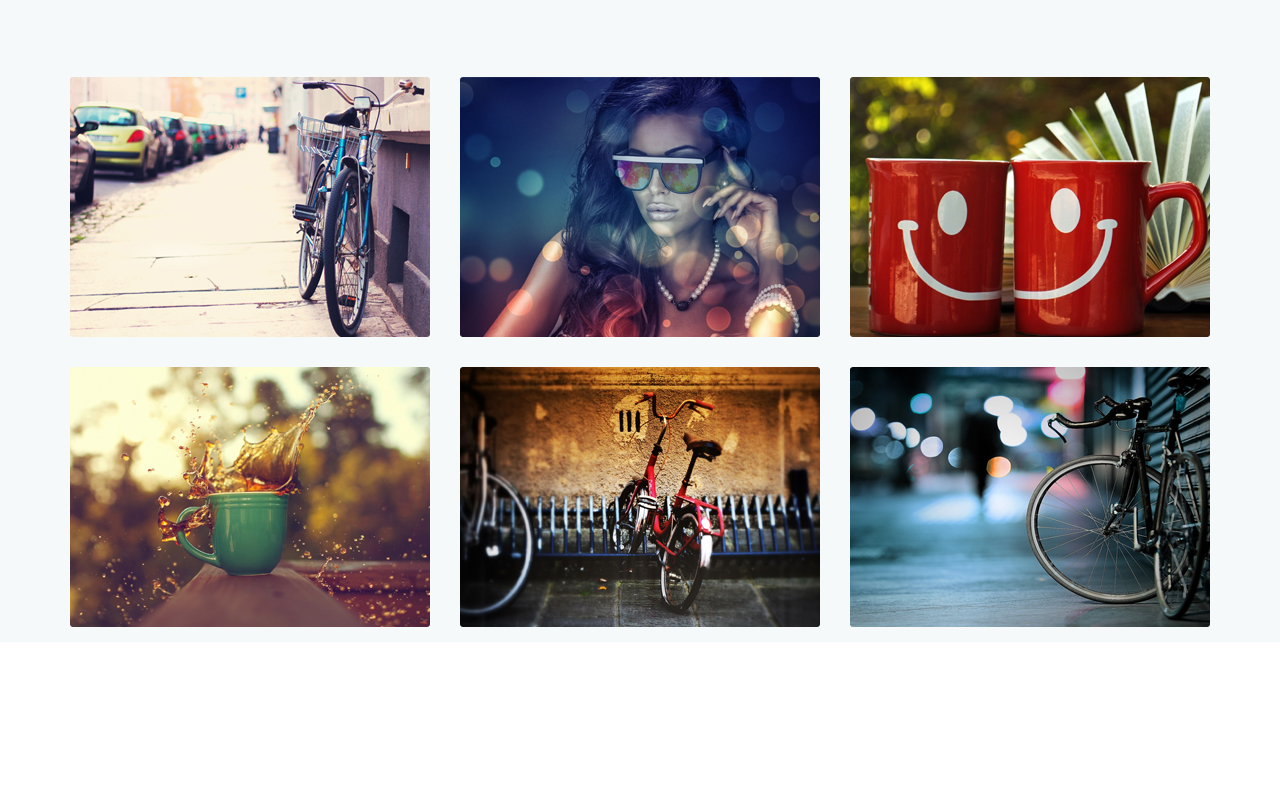
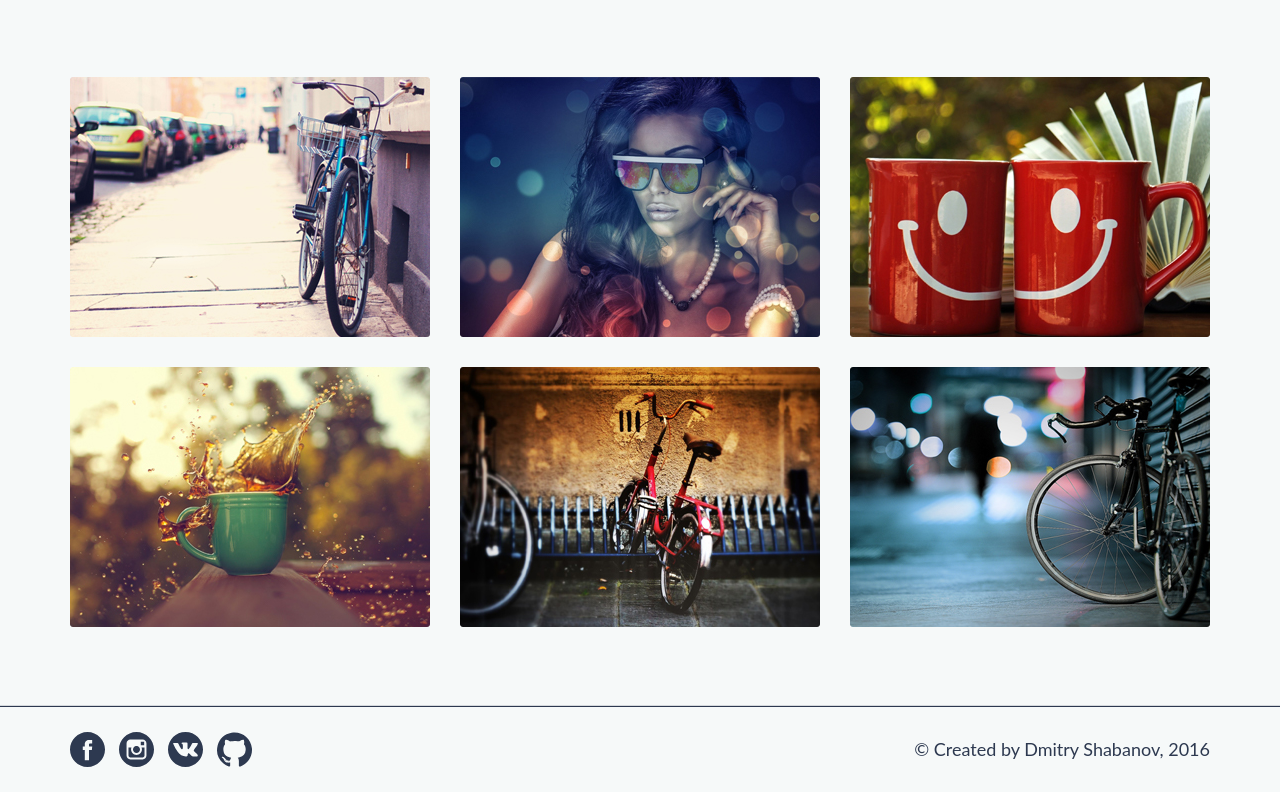
Before and after one commit to DmitryShabanov/Portfolio, a website: page src/index.html in a window 1280 px wide. Shown: the part 161-953 px from the top of the page. Before the commit the page ends 803 px from the top, so only its background shows below. Drawn offline with nearby package versions, Linux system fonts and the light colour scheme; files that its build step writes are made by us from their sources.

Commit message:
add footer section

```diff
--- a/src/index.html
+++ b/src/index.html
@@ -21,8 +21,6 @@
       <div class="portfolio__full-background"></div>
       <div class="portfolio__full-image">
         <div class="portfolio__close-button">X</div>
-        <!-- <div class="portgolio__left-angle"></div>
-        <div class="portgolio__right-angle"></div> -->
       </div>
       <div class="row works">
         <div class="col-4 work__mobile work__tablet">
@@ -77,6 +75,22 @@
     </div>
   </section>
 
+  <footer class="footer">
+    <div class="container">
+      <div class="row">
+        <div class="col-12">
+          <div class="footer__social">
+            <a class="footer__social-item" style="background-image: url(images/facebook.svg);" href="https://www.facebook.com/profile.php?id=100009905260932"></a>
+            <a class="footer__social-item" style="background-image: url(images/instagram.svg);" href="https://www.instagram.com/shabanov_d/"></a>
+            <a class="footer__social-item" style="background-image: url(images/vk.svg);" href="https://vk.com/shabanov_d97"></a>
+            <a class="footer__social-item" style="background-image: url(images/github.svg);" href="https://github.com/DmitryShabanov"></a>
+          </div>
+          <p class="footer__copyright">© Created by Dmitry Shabanov, 2016</p>
+        </div>
+      </div>
+    </div>
+  </footer>
+
   <script src="js/main.js" type="text/javascript"></script>
 </body>
 </html>
--- /dev/null
+++ b/src/stylesheets/components/_footer.scss
@@ -0,0 +1,61 @@
+.footer {
+  // border-top: 1px solid #2d3950;
+  background-color: $bg-color;
+  box-shadow: 0 -1px 1px #2d3950;
+}
+
+.footer__social {
+  float: left;
+
+  margin: 25px 0;
+  margin-left: -7px;
+
+  @extend %clear;
+
+  @media screen and (max-width: $breakpoint-tablet - 1) {
+    float: none;
+
+    width: 196px;
+    margin: 25px auto;
+    margin-bottom: 15px;
+  }
+}
+
+.footer__social-item {
+  display: block;
+  float: left;
+
+  width: 35px;
+  height: 35px;
+  margin-right: 7px;
+  margin-left: 7px;
+
+  text-decoration: none;
+
+  background: no-repeat center;
+  background-size: cover;
+}
+
+.footer__copyright {
+  float: right;
+
+  height: 85px;
+
+  color: $text-title-color;
+
+  font-family: $main-text;
+  font-size: 18px;
+  line-height: 85px;
+
+  @media screen and (max-width: $breakpoint-tablet - 1) {
+    float: none;
+
+    height: 16px;
+    margin-bottom: 30px;
+
+    text-align: center;
+
+    font-size: 15px;
+    line-height: 16px;
+  }
+}
--- a/src/stylesheets/components/_portfolio.scss
+++ b/src/stylesheets/components/_portfolio.scss
@@ -1,7 +1,13 @@
 .portfolio {
+  padding-bottom: 65px;
+
   background-color: $bg-color;
 
   @extend %main-text;
+
+  @media screen and (max-width: $breakpoint-tablet - 1) {
+    padding-bottom: 22px;
+  }
 }
 
 .portfolio__title {
--- a/src/stylesheets/styles.scss
+++ b/src/stylesheets/styles.scss
@@ -3,3 +3,4 @@
 @import 'base/grid';
 @import 'components/main-text';
 @import 'components/portfolio';
+@import 'components/footer';
```
Also changed, not shown: src/images/facebook.svg (added), src/images/github.svg (added), src/images/instagram.svg (added), src/images/vk.svg (added).
